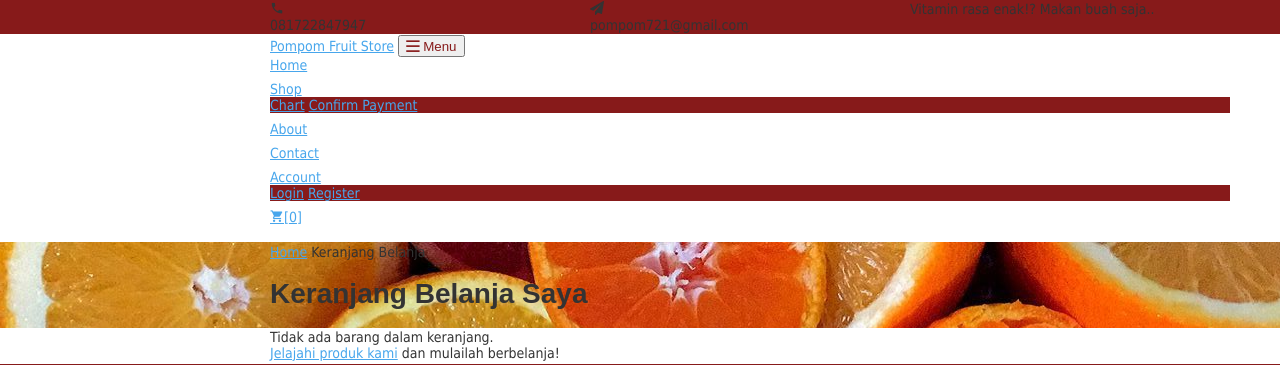
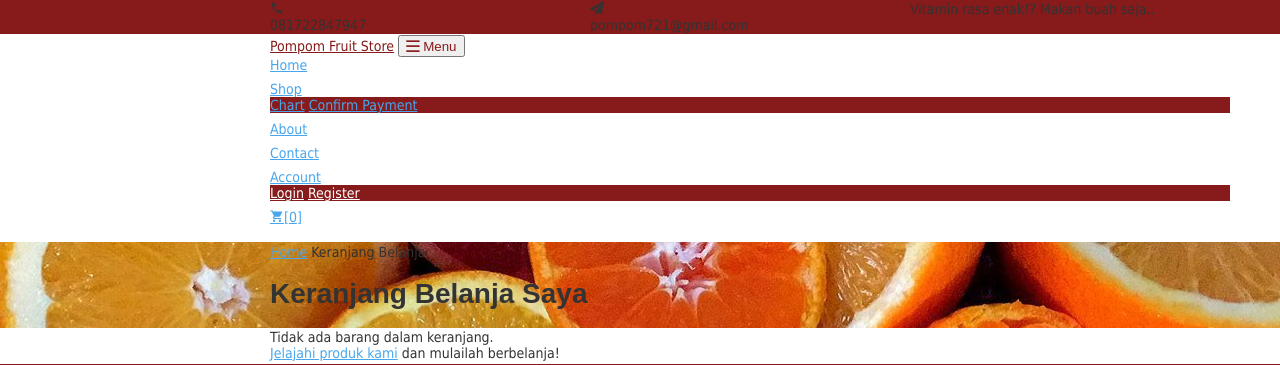
Before and after one commit to azizarhm/Projek-WP2, a CodeIgniter app: page /pompom_fs/shop/cart in a window 1280 px wide. Shown: the top 365 px of the page. Run offline with CodeIgniter, Linux system fonts and the light colour scheme; data comes from the database, SQL or seed files in the repository; some libraries are stand-ins or nearby versions; some web fonts are replaced.

Commit message:
Update header.php

```diff
--- a/pompom_fs/application/views/themes/fruity/header.php
+++ b/pompom_fs/application/views/themes/fruity/header.php
@@ -59,9 +59,9 @@ defined('BASEPATH') OR exit('No direct script access allowed');
 		    </div>
 		  </div>
     	</div>
-    <nav class="navbar navbar-expand-lg navbar-light ftco_navbar" id="ftco-navbar">
+    <nav class="navbar navbar-expand-lg navbar-light ftco_navbar ftco-navbar-light" id="ftco-navbar">
 	    <div class="container navbar-light">
-	      <a class="navbar-brand" href="<?php echo base_url(); ?>"><?php echo get_store_name(); ?></a>
+	      <a class="navbar-brand" style="color: #871a1a;" href="<?php echo base_url(); ?>"><?php echo get_store_name(); ?></a>
 	      <button style="color: #871a1a;" class="navbar-toggler " type="button" data-toggle="collapse" data-target="#ftco-nav" aria-controls="ftco-nav" aria-expanded="false" aria-label="Toggle navigation">
 	        <span class="oi oi-menu"></span> Menu
 	      </button>
@@ -82,17 +82,17 @@ defined('BASEPATH') OR exit('No direct script access allowed');
               <a class="nav-link dropdown-toggle" href="#" id="dropdown05" data-toggle="dropdown" aria-haspopup="true" aria-expanded="false">Account</a>
               <div class="dropdown-menu" style="background-color: #871a1a;" aria-labelledby="dropdown05">
 				  <?php if ( is_login() && is_customer()) : ?>
-				  <a class="dropdown-item" href="<?php echo site_url('customer'); ?>">My Account</a>
-				  <a class="dropdown-item" href="<?php echo site_url('customer/orders'); ?>">Order</a>
+				  <a class="dropdown-item" style="color: white;" href="<?php echo site_url('customer'); ?>">My Account</a>
+				  <a class="dropdown-item" style="color: white;" href="<?php echo site_url('customer/orders'); ?>">Order</a>
 				  <div class="divider"></div>
-				  <a class="dropdown-item" href="<?php echo site_url('auth/logout'); ?>">Logout</a>
+				  <a class="dropdown-item" style="color: white;" href="<?php echo site_url('auth/logout'); ?>">Logout</a>
 				  <?php elseif ( is_login() && is_admin()) : ?>
 					<a class="dropdown-item" href="<?php echo site_url('admin'); ?>">Dasbor</a>
 				  <div class="divider"></div>
 				  <a class="dropdown-item" href="<?php echo site_url('auth/logout'); ?>">Logout</a>
 				  <?php else : ?>
-              	  <a class="dropdown-item" href="<?php echo site_url('auth/login'); ?>">Login</a>
-				  <a class="dropdown-item" href="<?php echo site_url('auth/register'); ?>">Register</a>
+              	  <a class="dropdown-item" style="color: white;" href="<?php echo site_url('auth/login'); ?>">Login</a>
+				  <a class="dropdown-item" style="color: white;" href="<?php echo site_url('auth/register'); ?>">Register</a>
 				  <?php endif; ?>
               </div>
             </li>
```
